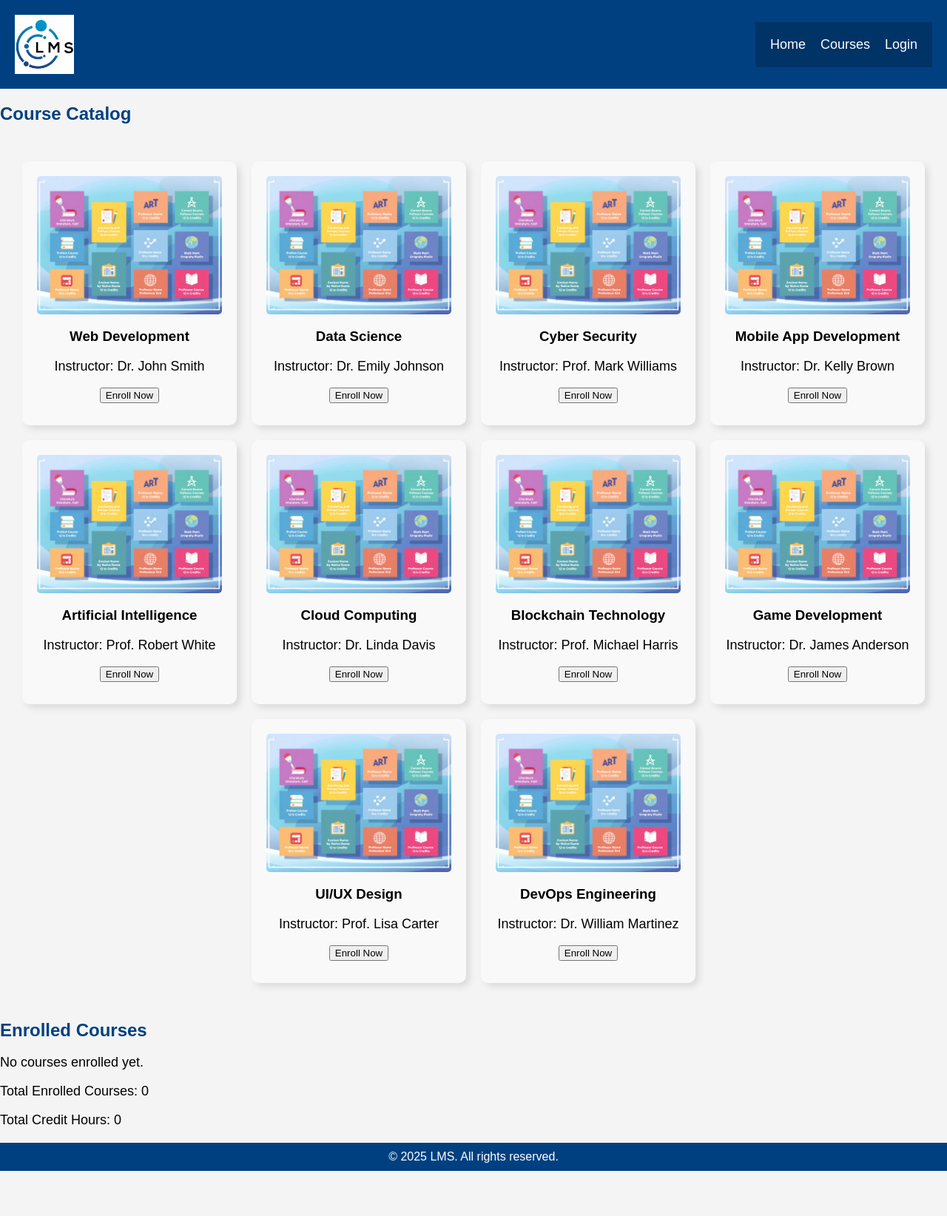
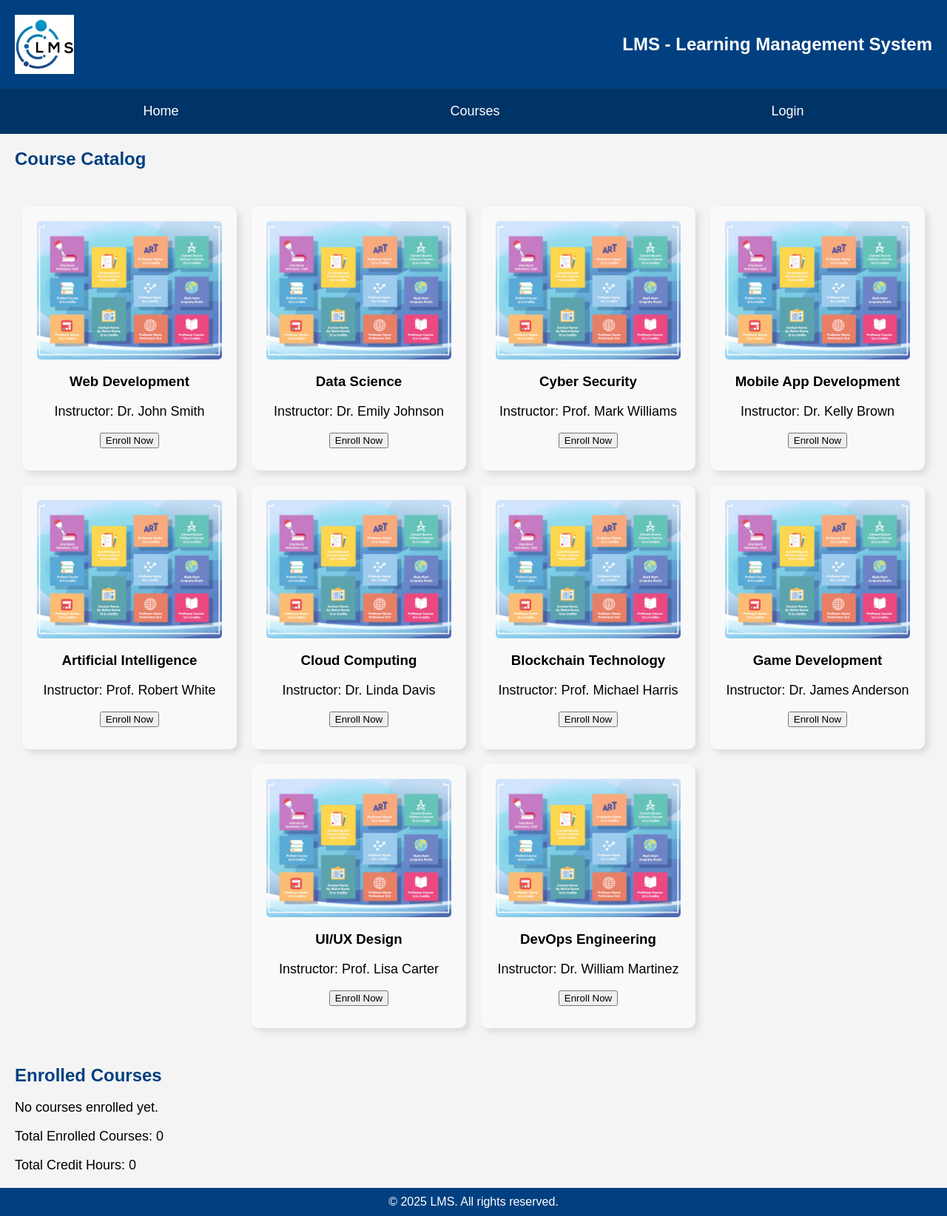
Before and after one commit to Diana445711/my-lms-app, a React (Create React App) app: page /courses in a window 1280 px wide. Shown: the whole page at 74% size. Before the commit the page ends 1583 px from the top, so only its background shows below. Built offline with nearby package versions, Linux system fonts and the light colour scheme.

Commit message:
minor changes

```diff
--- a/src/App.css
+++ b/src/App.css
@@ -34,6 +34,7 @@ nav {
   display: flex;
   justify-content: space-around; /* Even spacing */
   align-items: center;
+
 }
 
 nav a {
--- a/src/components/CourseCatalog.js
+++ b/src/components/CourseCatalog.js
@@ -6,7 +6,7 @@ import "../App.css";
 function CourseCatalog({ onEnroll }) {
   return (
     <div>
-      <h2>Course Catalog</h2>
+      <h2 className="text">Course Catalog</h2>
       <div className="listCourses">
         {courses.map((course) => (
           <CourseItem key={course.id} course={course} onEnroll={onEnroll} />
--- a/src/components/EnrollmentList.js
+++ b/src/components/EnrollmentList.js
@@ -24,9 +24,9 @@ const EnrollmentList = ({ enrolledCourses, setEnrolledCourses }) => {
 
   return (
     <div className="enrollment-list">
-      <h2>Enrolled Courses</h2>
+      <h2 className="text">Enrolled Courses</h2>
       {enrolledCourses.length === 0 ? (
-        <p>No courses enrolled yet.</p>
+        <p className="text">No courses enrolled yet.</p>
       ) : (
         <div className="listCourses">
           {enrolledCourses.map((course) => (
@@ -40,8 +40,8 @@ const EnrollmentList = ({ enrolledCourses, setEnrolledCourses }) => {
           ))}
         </div>
       )}
-      <p style={{ marginTop: "1rem" }}>Total Enrolled Courses: {enrolledCourses.length}</p>
-      <p style={{ marginTop: "1rem" }}>Total Credit Hours: {totalCredits}</p>
+      <p className="text" style={{ marginTop: "1rem" }}>Total Enrolled Courses: {enrolledCourses.length}</p>
+      <p className="text" style={{ marginTop: "1rem" }}>Total Credit Hours: {totalCredits}</p>
     </div>
   );
 };
--- a/src/components/Header.js
+++ b/src/components/Header.js
@@ -6,15 +6,20 @@ import '../App.css';
 
 function Header() {
   return (
+    <div>
     <header>
       <img src={logo} alt="LMS Logo" />
-
+      <h1>LMS - Learning Management System</h1>
+      </header>
+      <div>
       <nav>
         <Link to="/"> Home </Link>
         <Link to="/courses"> Courses </Link>
         <Link to="/login"> Login </Link>
       </nav>
-    </header>
+      </div>
+
+    </div>
   );
 };
 
```
